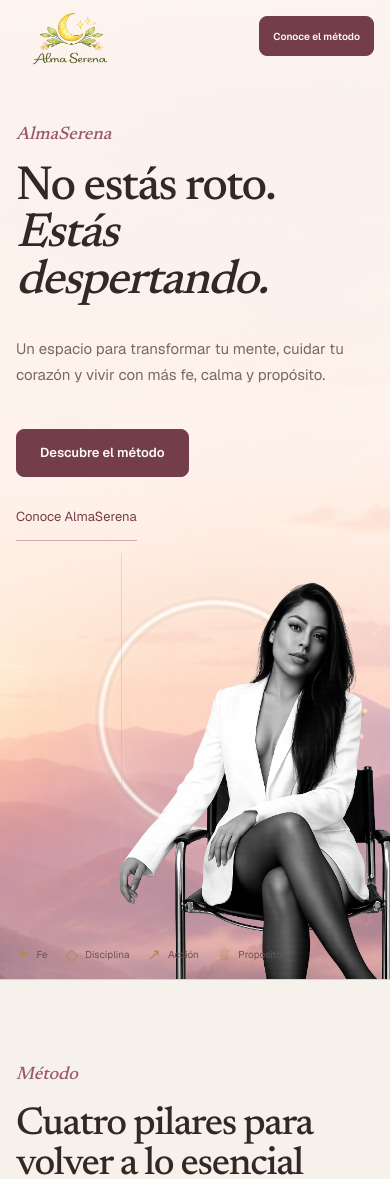
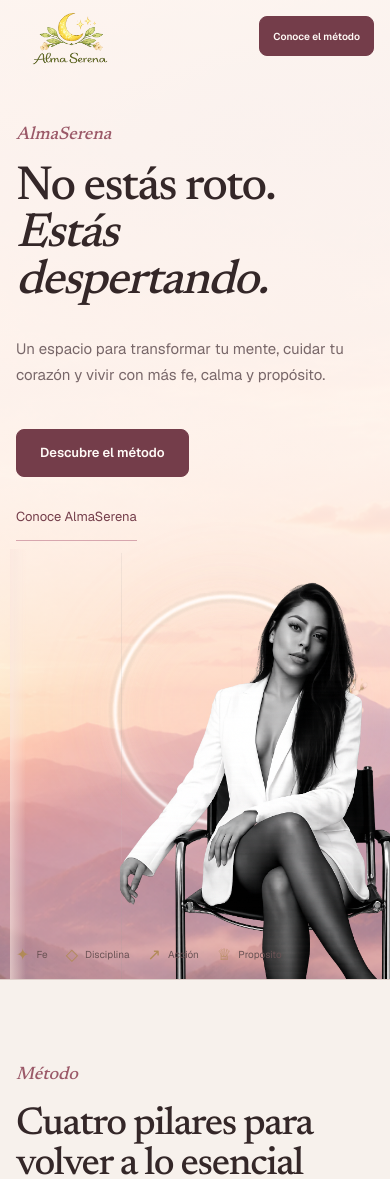
Before and after one commit to anfetirano/almaserena, a Next.js app: page / in a window 390 px wide. Shown: the top 1179 px of the page. Built offline with nearby package versions, Linux system fonts and the light colour scheme.

Commit message:
fix: align hero halo and botanical detail

```diff
--- a/app/globals.css
+++ b/app/globals.css
@@ -212,11 +212,28 @@ a {
   min-height: 760px;
 }
 
+.portrait-placeholder::before {
+  position: absolute;
+  z-index: 0;
+  top: 0;
+  bottom: 0;
+  left: -6px;
+  width: 16px;
+  background: linear-gradient(
+    90deg,
+    rgb(249 229 222 / 62%),
+    rgb(249 229 222 / 34%) 45%,
+    transparent
+  );
+  backdrop-filter: blur(3px);
+  content: "";
+}
+
 .portrait-placeholder__halo {
   position: absolute;
   z-index: 1;
-  top: 62px;
-  left: 25%;
+  top: 52px;
+  left: 31%;
   width: min(70%, 580px);
   height: auto;
   filter:
@@ -237,6 +254,7 @@ a {
   width: min(78%, 630px);
   height: auto;
   max-height: 720px;
+  clip-path: inset(0 0 0 8px);
   object-fit: contain;
   object-position: bottom right;
 }
@@ -245,7 +263,7 @@ a {
   position: absolute;
   z-index: 2;
   right: -12%;
-  bottom: 104px;
+  bottom: 142px;
   width: min(45%, 350px);
   height: auto;
   opacity: 0.96;
@@ -868,8 +886,8 @@ a {
   }
 
   .portrait-placeholder__halo {
-    top: 6px;
-    left: 28%;
+    top: 0;
+    left: 32%;
     width: min(62%, 500px);
   }
 
@@ -881,7 +899,7 @@ a {
 
   .portrait-placeholder__plant {
     right: -2%;
-    bottom: 82px;
+    bottom: 112px;
     width: min(38%, 290px);
   }
 
@@ -992,8 +1010,8 @@ a {
   }
 
   .portrait-placeholder__halo {
-    top: 20px;
-    left: 13%;
+    top: 14px;
+    left: 17%;
     width: 84%;
   }
 
@@ -1005,7 +1023,7 @@ a {
 
   .portrait-placeholder__plant {
     right: -12%;
-    bottom: 62px;
+    bottom: 88px;
     width: 48%;
   }
 
```
